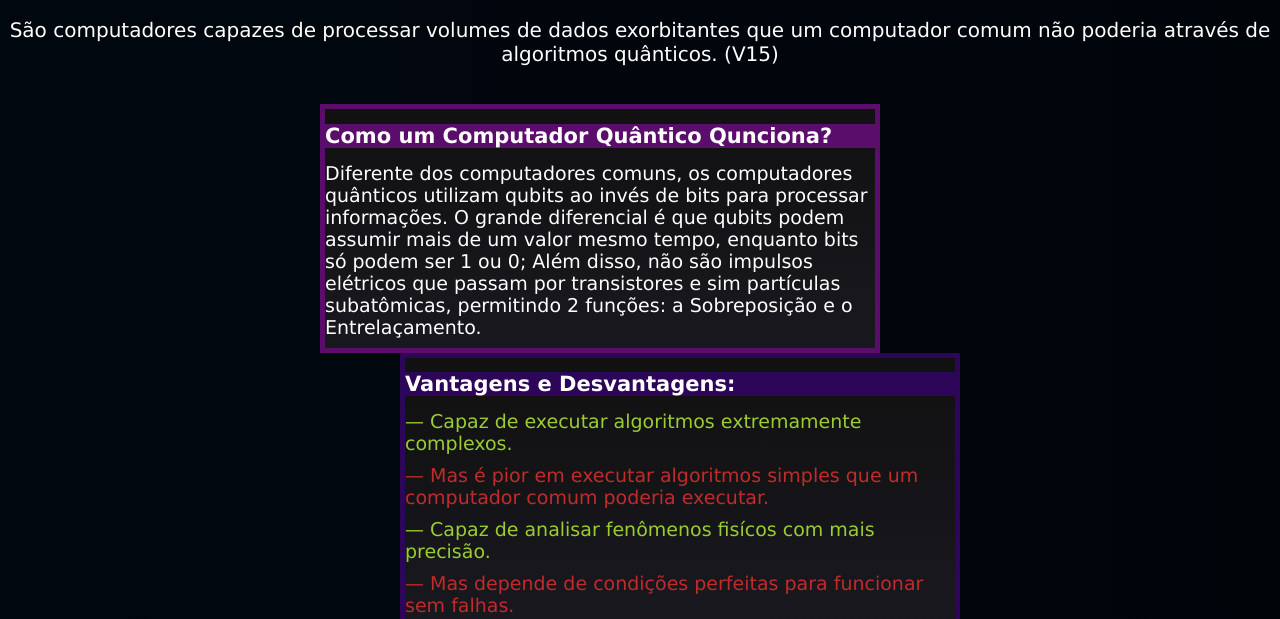
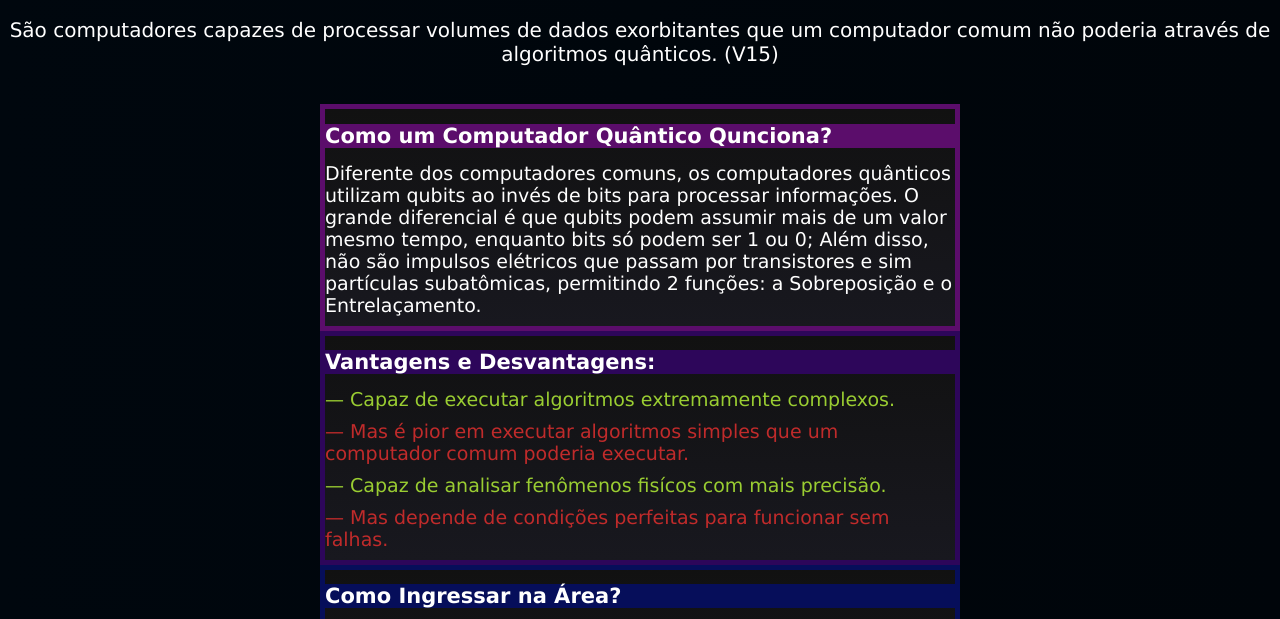
Before and after one commit to lagosta1/prova_de_dw.github.io, a plain HTML site: page index.html in a window 1280 px wide. Shown: the part 114-733 px from the top of the page. Drawn offline with Linux system fonts and the light colour scheme.

Commit message:
Add files via upload

```diff
--- a/index.html
+++ b/index.html
@@ -96,7 +96,6 @@
 
                 .box-left {
                     background-image: linear-gradient(to bottom, rgb(17, 17, 17), rgb(24, 24, 31));
-                    margin-right: 80px;
                     grid-column-start: 3;
                     grid-column-end: 7;
                     border-width: 5px;
@@ -133,7 +132,6 @@
 
                 .box-right {
                     background-image: linear-gradient(to bottom, rgb(17, 17, 17), rgb(24, 24, 31));
-                    margin-left: 80px;
                     grid-column-start: 3;
                     grid-column-end: 7;
                     border-width: 5px;
```
